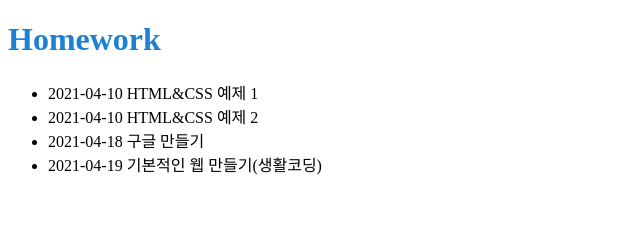
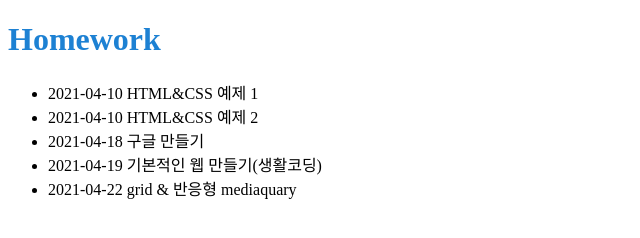
Before and after one commit to lazymole/project, a plain HTML site: page index.html in a window 1280 px wide. Shown: the whole page, without its empty margins (0-640 px from the left). Drawn offline with Linux system fonts and the light colour scheme.

Commit message:
20210422_CodingEverybody_grid&mediaquary

```diff
--- a/index.html
+++ b/index.html
@@ -15,6 +15,7 @@
     <li><a href="hw/homework_20210410_2.html">2021-04-10 HTML&CSS 예제 2</a></li>
     <li><a href="hw/cloning/google/google.html">2021-04-18 구글 만들기</a></li>
     <li><a href="hw/web/index.html">2021-04-19 기본적인 웹 만들기(생활코딩)</a></li>
+    <li><a href="hw/web2/2_mediaquary.html">2021-04-22 grid & 반응형 mediaquary</a></li>
   </ul>
 </body>
 </html>
```
